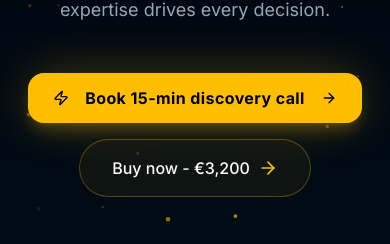
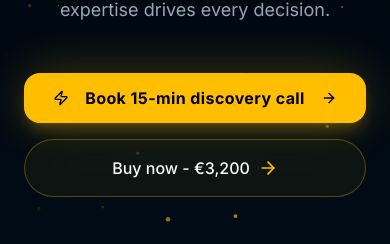
Before and after one commit to bry-the-guy/uxaudit, a Next.js app: page / in a window 390 px wide. Shown: the part 489-733 px from the top of the page. Built offline with nearby package versions, Linux system fonts and the light colour scheme; a web font is replaced by a local one.

Commit message:
update hero cta on mobile

```diff
--- a/app/page.tsx
+++ b/app/page.tsx
@@ -155,34 +155,39 @@
             </span>
             —because AI accelerates research while human expertise drives every decision.
           </motion.p>
-
-          {/* CTA Buttons */}
 <motion.div
   {...fadeUp}
   transition={{ ...fadeUp.transition, delay: 0.3 }}
-            className="flex flex-col sm:flex-row items-center gap-4 mt-4"
+  className="flex w-full max-w-xl flex-col sm:flex-row items-center gap-4 mt-4"
 >
-            <div className="relative">
+  <div className="relative w-full sm:w-auto">
     <div className="absolute inset-0 blur-xl bg-primary/30 rounded-full animate-pulse" />
     <ShinyButton
-                onClick={() => window.open('https://calendly.com/bryan-r-engle/15-minute-discovery-call-b2b-ux-audit', '_blank')}
-                className="relative px-6 py-3 text-base font-bold shadow-lg shadow-primary/20 bg-primary text-black border-primary/50"
+      onClick={() =>
+        window.open(
+          "https://calendly.com/bryan-r-engle/15-minute-discovery-call-b2b-ux-audit",
+          "_blank"
+        )
+      }
+      className="w-full sm:w-auto justify-center relative px-6 py-3 text-base font-bold shadow-lg shadow-primary/20 bg-primary text-black border-primary/50"
     >
       <Zap className="h-4 w-4 mr-2 text-black" />
       Book 15-min discovery call
       <ArrowRight className="h-4 w-4 ml-2 text-black" />
     </ShinyButton>
   </div>
+
   <a
     href="https://buy.stripe.com/cNibJ3a1jcYzbqtbd7gbm01"
     target="_blank"
     rel="noreferrer"
-                className="inline-flex items-center gap-2 rounded-full border border-primary/30 bg-primary/5 backdrop-blur-xl px-8 py-4 text-base font-medium hover:bg-primary/10 hover:border-primary/40 transition-colors"
+    className="w-full sm:w-auto inline-flex items-center justify-center gap-2 rounded-full border border-primary/30 bg-primary/5 backdrop-blur-xl px-8 py-4 text-base font-medium hover:bg-primary/10 hover:border-primary/40 transition-colors"
   >
     Buy now - €3,200
     <ArrowRight className="h-5 w-5 text-primary" />
   </a>
 </motion.div>
+
 
           {/* Hero stats */}
           <motion.div
```
Lines whose indentation alone changed are shown as unchanged.
